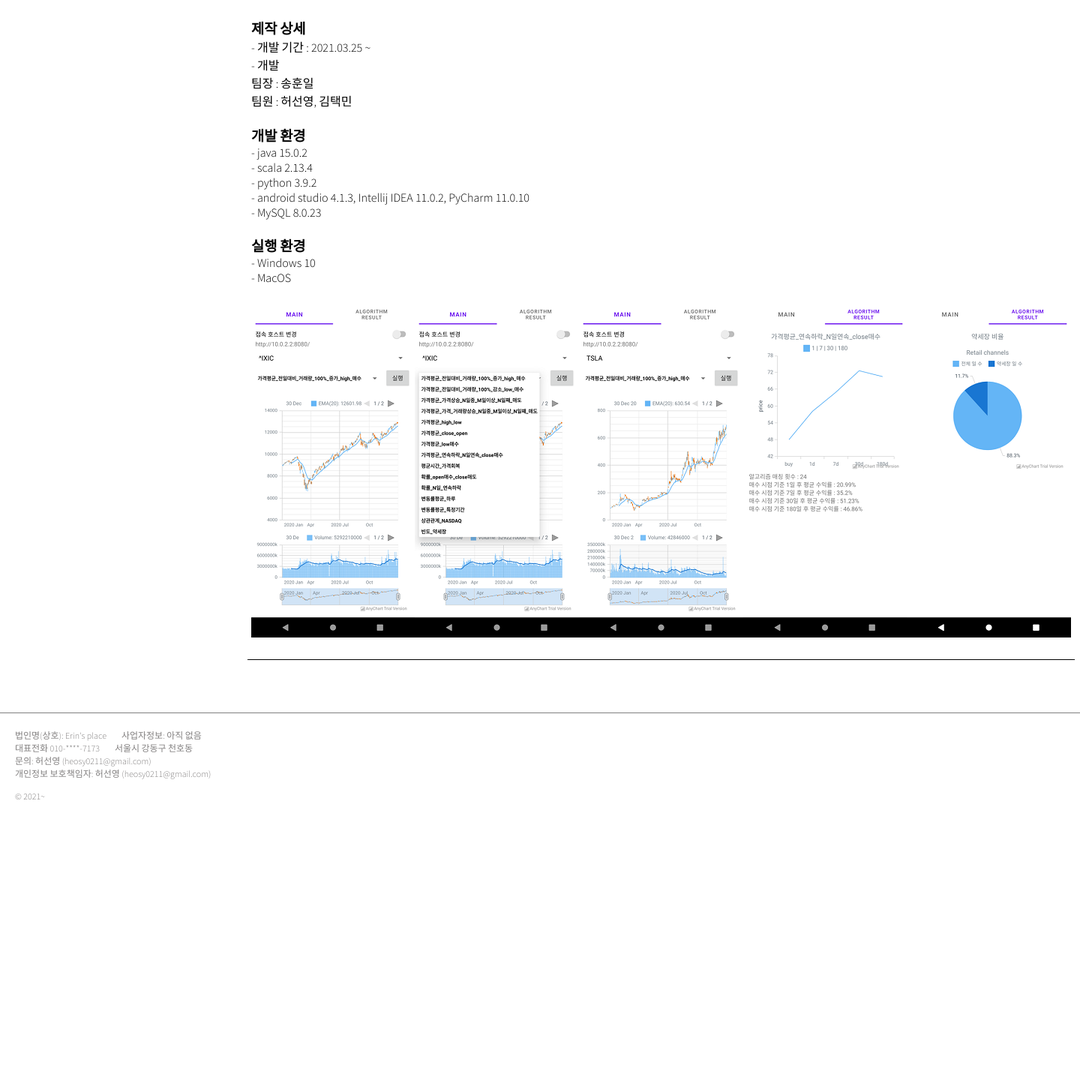
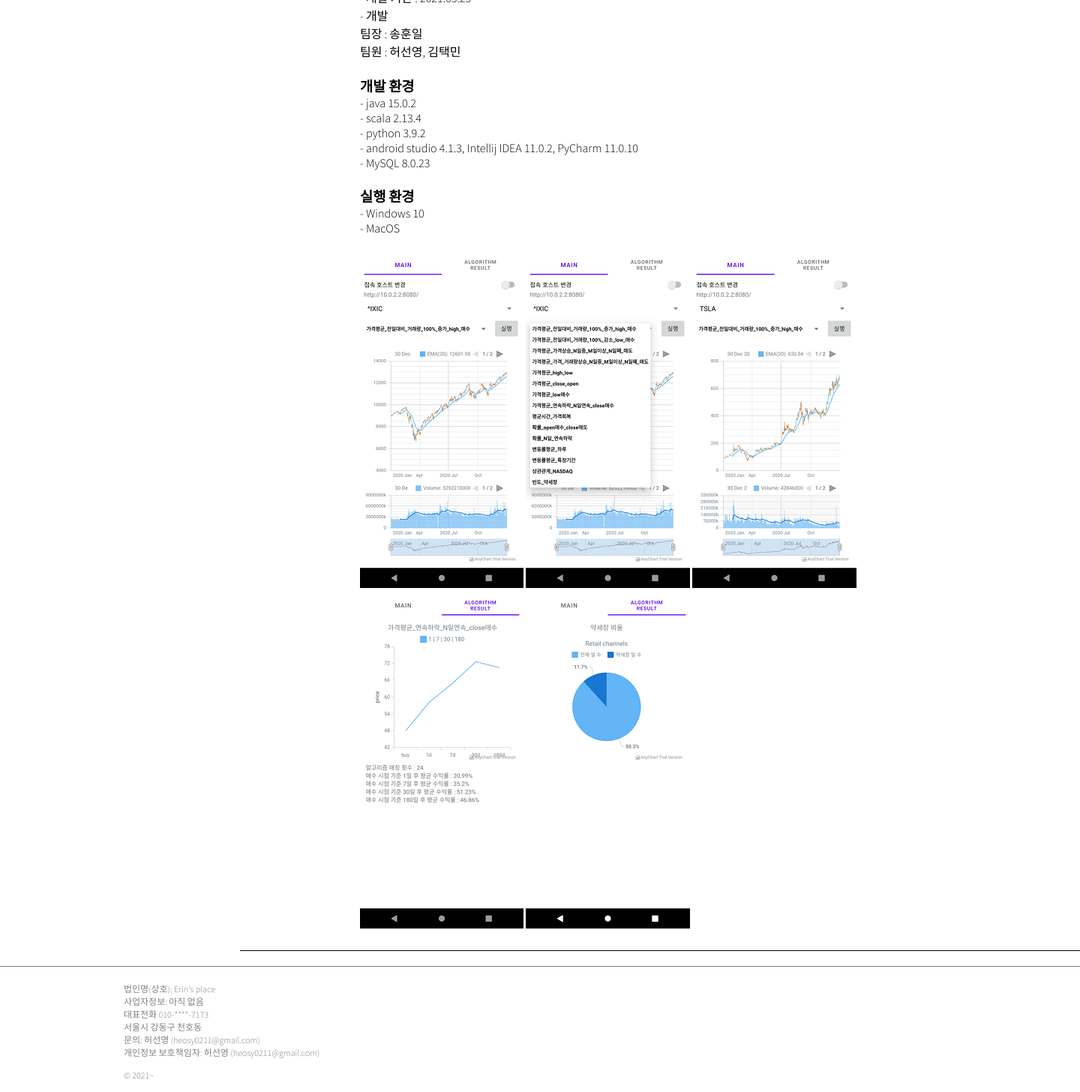
Before and after one commit to dodo0211/project_Erin_place, a PHP site: page /portfolio/portfolio.php in a window 1440 px wide. Shown: the part 1202-2658 px from the top of the page at 75% size. Before the commit the page ends 2269 px from the top, so only its background shows below. Run offline with PHP 8.4, Linux system fonts and the light colour scheme; the visitor is signed in with stand-in values (Sample User, id 1); some libraries are stand-ins or nearby versions.

Commit message:
디자인 수정
portfolio layout 수정
update_info layout 수정
register_layout 수정

```diff
--- a/css/common.css
+++ b/css/common.css
@@ -12,10 +12,19 @@
   padding: 0;
 }
 
+.common_container {
+  width: 1130px;
+  margin: 0 auto;
+}
+
 /* ////////////////////// header ///////////////////// */
 a {
   color: black;
   font-weight: bold;
+}
+
+.header_whole {
+  background-color: cornflowerblue;
 }
 
 nav.navbar {
@@ -25,12 +34,13 @@ nav.navbar {
   justify-content: space-between;
   padding: 10px 15px;
   align-items: center;
-  background-color: cornflowerblue;
   /* background-color: #c5cae9; */
+  width: 1130px;
+  margin: 0 auto;
 }
 
 div.navbar_logo {
-  font-size: 30px;
+  font-size: 25px;
   font-weight: bold;
 }
 
@@ -40,7 +50,7 @@ div.navbar_logo i {
 
 ul.navbar_menu {
   display: flex;
-  font-size: 20px;
+  font-size: 18px;
 }
 
 ul.navbar_menu li {
@@ -58,7 +68,8 @@ ul.navbar_icons {
 
 ul.navbar_icons li {
   padding: 8px 5px;
-  font-size: 35px;
+  margin-right: 5px;
+  font-size: 40px;
 }
 
 ul.register_login {
@@ -67,7 +78,7 @@ ul.register_login {
 
 ul.register_login li {
   padding: 8px 5px;
-  font-size: 15px;
+  font-size: 13px;
 }
 
 a.navbar_toggle {
--- a/footer.php
+++ b/footer.php
@@ -1,3 +1,4 @@
+<div class="common_container">
     <span>
         <div>
             <div>법인명(상호): Erin's place</div>
@@ -16,3 +17,4 @@
         <br>
 
     </span>
+</div>
--- a/header.php
+++ b/header.php
@@ -16,7 +16,7 @@ create_table($con, 'portfolio');
 create_table($con, 'message');
 ?>
 
-<div>
+<div class="header_whole">
     <nav class="navbar">
         <!-- nevigation logo -->
         <div class="navbar_logo">
@@ -45,7 +45,6 @@ create_table($con, 'message');
             </ul>
 
             <ul class="register_login">
-
                 <?php
                 if (!$userid) {
                 ?>
@@ -61,12 +60,9 @@ create_table($con, 'message');
                     <li><a href="https://<?php echo $_SERVER['HTTP_HOST']; ?>/login/logout.php">Logout</a> </li>
                     <li> | </li>
                     <li><a href="https://<?php echo $_SERVER['HTTP_HOST']; ?>/member/member_modify_form.php">Update_Info</a></li>
-                    <li> | </li>
-                    <li><a href="https://<?php echo $_SERVER['HTTP_HOST']; ?>/member/member_delete_form.php">Member_left</a></li>
                 <?php
                 }
                 ?>
-
             </ul>
         </div>
 
@@ -78,7 +74,6 @@ create_table($con, 'message');
         <?php
         }
         ?>
-
     </nav>
 </div>
 
--- a/member/member_form.php
+++ b/member/member_form.php
@@ -3,7 +3,7 @@
 
 <head>
     <?php include $_SERVER['DOCUMENT_ROOT'] . "/head.php"; ?>
-	<link rel="stylesheet" href="https://<?= $_SERVER["HTTP_HOST"] ?>/member/css/member.css">
+	<link rel="stylesheet" href="https://<?= $_SERVER["HTTP_HOST"] ?>/member/css/member.css?after=6">
 	<script src="https://<?= $_SERVER["HTTP_HOST"] ?>/member/js/member.js" defer></script>
 </head>
 
@@ -16,7 +16,7 @@
 		<!-- register form -->
 		<div id="main_content">
 			<div id="join_box">
-				<h2>회원 가입</h2>
+				<h2 class="register_title">회원 가입</h2>
 				<form name="member_form" method="post" action="./member_insert.php">
 					<table>
 						<tr>
@@ -46,7 +46,7 @@
 						</tr>
 					</table>
 					<br>
-					<div>
+					<div class="btn_register">
 						<!-- 회원가입 양식 확인 후 전송하기 때문에 submit이 아닌 button -->
 						<input type="button" value="초기화" onclick="reset_form()">
 						<input type="button" value="회원가입" onclick="check_input()">
--- a/portfolio/content/project_mp3.php
+++ b/portfolio/content/project_mp3.php
@@ -3,7 +3,7 @@
 
 <head>
     <?php include $_SERVER['DOCUMENT_ROOT'] . "/head.php"; ?>
-    <link rel="stylesheet" href="https://<?php echo $_SERVER['HTTP_HOST']; ?>/portfolio/portfolio.css?after=2">
+    <link rel="stylesheet" href="https://<?php echo $_SERVER['HTTP_HOST']; ?>/portfolio/portfolio.css?after=3">
     <!-- script -->
     <script src="https://<?php echo $_SERVER['HTTP_HOST']; ?>/portfolio/portfolio.js" defer></script>
 </head>
@@ -39,6 +39,7 @@
             </div>
 
             <div class="portfolio_content">
+                <div>
                     <h1>MP3 Player</h1><br />
                     <h3>Adroid_studio</h3> <br>
                     <div class="portfolio_icon">
@@ -75,6 +76,7 @@
                     </div><br />
                 </div>
             </div>
+        </div>
 
     </section>
 
--- a/portfolio/content/project_next.php
+++ b/portfolio/content/project_next.php
@@ -39,6 +39,7 @@
             </div>
 
             <div class="portfolio_content">
+                <div>
                     <h1>주식차트 분석 프로그램</h1><br />
                     <h3>Adroid_studio, Python</h3> <br>
                     <div class="portfolio_icon">
@@ -78,6 +79,7 @@
                     </div><br />
                 </div>
             </div>
+        </div>
 
     </section>
 
--- a/portfolio/content/project_patients.php
+++ b/portfolio/content/project_patients.php
@@ -39,6 +39,7 @@
             </div>
 
             <div class="portfolio_content">
+                <div>
                     <h1>병원 환자 명단관리 프로그램</h1><br />
                     <h3>Java mySQL</h3> <br>
                     <div class="portfolio_icon">
@@ -73,6 +74,7 @@
                     </div><br />
                 </div>
             </div>
+        </div>
 
     </section>
 
--- a/portfolio/content/project_shimpyo.php
+++ b/portfolio/content/project_shimpyo.php
@@ -39,6 +39,7 @@
             </div>
 
             <div class="portfolio_content">
+                <div>
                     <h1>매일 일기 프로그램</h1><br />
                     <h3>Adroid_studio</h3> <br>
                     <div class="portfolio_icon">
@@ -87,6 +88,7 @@
                     </div><br />
                 </div>
             </div>
+        </div>
 
     </section>
 
--- a/portfolio/content/project_vending_machine.php
+++ b/portfolio/content/project_vending_machine.php
@@ -39,6 +39,7 @@
             </div>
 
             <div class="portfolio_content">
+                <div>
                     <h1>재활용품으로 기부하는 자판기</h1><br />
                     <h3>C_lang</h3> <br>
                     <div class="portfolio_icon">
@@ -71,6 +72,7 @@
                     </div><br />
                 </div>
             </div>
+        </div>
 
     </section>
 
--- a/portfolio/portfolio.css
+++ b/portfolio/portfolio.css
@@ -6,8 +6,6 @@
 section {
   width: 100%;
   height: 100%;
-  margin: 50px auto;
-  position: relative;
 }
 
 /* 언어 종류 리스트 */
@@ -33,10 +31,19 @@ section > div:nth-child(2) {
   display: flex;
 }
 
+section > div:nth-child(2) > div:nth-child(2) {
+  flex-grow: 1;
+}
+
+section > div:nth-child(2) > div:nth-child(2) > div {
+  width: 800px;
+  margin: 0 auto;
+}
+
 /* 각 포폴의 제목 */
 .portfolio_detail_category {
-  flex-grow: 2;
-  flex-basis: 0;
+  /* flex-grow: 2; */
+  /* flex-basis: 0; */
   padding: 5px;
   font-size: 17px;
   margin-left: 10px;
@@ -56,10 +63,10 @@ section > div:nth-child(2) {
 }
 
 .portfolio_content {
-  flex-grow: 8;
-  flex-basis: 0;
+  /* flex-grow: 8; */
+  /* flex-basis: 0; */
   padding: 5px;
-  margin: 20px 10px;
+  margin: 0 auto;
   border-top: 1px solid black;
   border-bottom: 1px solid black;
 }
@@ -68,9 +75,8 @@ section > div:nth-child(2) {
   font-size: 60px;
 }
 
-.portfolio_img_android {
-  display: flex;
-  justify-content: space-around;
+.portfolio_img_android > div {
+  display: inline;
 }
 
 .portfolio_img {
--- a/portfolio/portfolio.php
+++ b/portfolio/portfolio.php
@@ -3,7 +3,7 @@
 
 <head>
     <?php include $_SERVER['DOCUMENT_ROOT'] . "/head.php"; ?>
-    <link rel="stylesheet" href="https://<?php echo $_SERVER['HTTP_HOST']; ?>/portfolio/portfolio.css?after=2">
+    <link rel="stylesheet" href="https://<?php echo $_SERVER['HTTP_HOST']; ?>/portfolio/portfolio.css?after=4">
     <!-- script -->
     <script src="https://<?php echo $_SERVER['HTTP_HOST']; ?>/portfolio/portfolio.js" defer></script>
 </head>
@@ -39,6 +39,7 @@
             </div>
 
             <div class="portfolio_content">
+                <div>
                     <h1>주식차트 분석 프로그램</h1><br />
                     <h3>Adroid_studio, Python</h3> <br>
                     <div class="portfolio_icon">
@@ -78,6 +79,7 @@
                     </div><br />
                 </div>
             </div>
+        </div>
 
     </section>
 
--- a/posting/posting.css
+++ b/posting/posting.css
@@ -30,9 +30,13 @@ section > div:first-child {
   border-radius: 4px;
 }
 
-/* 각 언어의 구체적 주제 */
+/* 각 언어 중 포스팅의 구체적 주제 */
 .posting_detail_category {
   flex-grow: 2;
+  padding: 5px;
+  font-size: 17px;
+  margin-left: 10px;
+  min-width: 300px;
 }
 
 .posting_detail_title {
```
Also changed, not shown: member/css/member.css (+12 -8 lines), member/css/member_modify.css (+14 -5 lines), member/member_modify_form.php (+5 -3 lines). Lines whose indentation alone changed are shown as unchanged.
